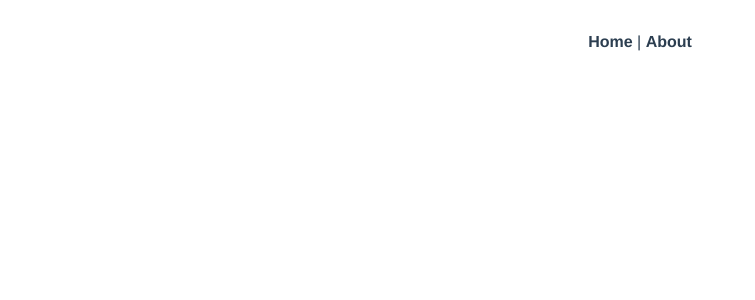
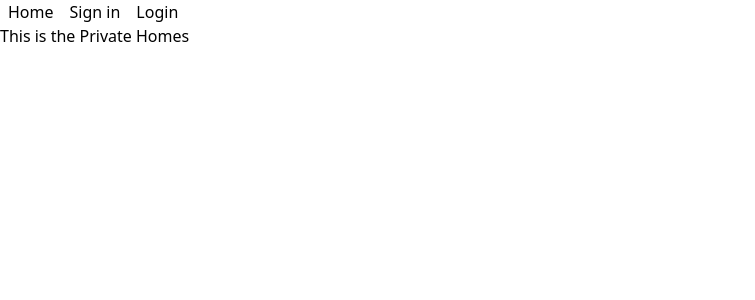
Before and after one commit to Comunidad-de-Programadores/Team-Vue-3-Comfeco, a Vue app: page /home in a window 1280 px wide. Shown: the top 300 px of the page, without its empty margins (0-755 px from the left). Built offline with nearby package versions, Linux system fonts and the light colour scheme.

Commit message:
Maquetacion y configuracion basica del router

```diff
--- a/package.json
+++ b/package.json
@@ -8,7 +8,9 @@
     "lint": "vue-cli-service lint"
   },
   "dependencies": {
+    "@vue/cli": "^4.5.11",
     "core-js": "^3.6.5",
+    "firebase": "^8.2.7",
     "postcss": "^8.2.6",
     "tailwindcss": "^2.0.3",
     "vue": "^2.6.11",
--- a/src/App.vue
+++ b/src/App.vue
@@ -1,32 +1,17 @@
 <template>
   <div id="app">
     <div id="nav">
-      <router-link to="/">Home</router-link> |
-      <router-link to="/about">About</router-link>
+      <Header />
     </div>
     <router-view/>
   </div>
 </template>
 
-<style lang="scss">
-#app {
-  font-family: Avenir, Helvetica, Arial, sans-serif;
-  -webkit-font-smoothing: antialiased;
-  -moz-osx-font-smoothing: grayscale;
-  text-align: center;
-  color: #2c3e50;
-}
-
-#nav {
-  padding: 30px;
-
-  a {
-    font-weight: bold;
-    color: #2c3e50;
-
-    &.router-link-exact-active {
-      color: #42b983;
-    }
+<script>
+  import Header from './components/Header'
+export default {
+  components:{
+    Header
   }
 }
-</style>
+</script>
--- /dev/null
+++ b/src/components/Header.vue
@@ -0,0 +1,13 @@
+<template>
+    <div>
+        <router-link class="m-2" to="/">Home</router-link>
+        <router-link class="m-2" to="Sign">Sign in</router-link>
+        <router-link class="m-2" to="/Login">Login</router-link>
+    </div>
+</template>
+
+<script>
+    export default {
+        name: 'Header'
+    }
+</script>
--- a/src/components/HelloWorld.vue
+++ /dev/null
@@ -1,59 +0,0 @@
-<template>
-  <div class="hello">
-    <h1>{{ msg }}</h1>
-    <p>
-      For a guide and recipes on how to configure / customize this project,<br>
-      check out the
-      <a href="https://cli.vuejs.org" target="_blank" rel="noopener">vue-cli documentation</a>.
-    </p>
-    <h3>Installed CLI Plugins</h3>
-    <ul>
-      <li><a href="https://github.com/vuejs/vue-cli/tree/dev/packages/%40vue/cli-plugin-babel" target="_blank" rel="noopener">babel</a></li>
-      <li><a href="https://github.com/vuejs/vue-cli/tree/dev/packages/%40vue/cli-plugin-router" target="_blank" rel="noopener">router</a></li>
-      <li><a href="https://github.com/vuejs/vue-cli/tree/dev/packages/%40vue/cli-plugin-eslint" target="_blank" rel="noopener">eslint</a></li>
-    </ul>
-    <h3>Essential Links</h3>
-    <ul>
-      <li><a href="https://vuejs.org" target="_blank" rel="noopener">Core Docs</a></li>
-      <li><a href="https://forum.vuejs.org" target="_blank" rel="noopener">Forum</a></li>
-      <li><a href="https://chat.vuejs.org" target="_blank" rel="noopener">Community Chat</a></li>
-      <li><a href="https://twitter.com/vuejs" target="_blank" rel="noopener">Twitter</a></li>
-      <li><a href="https://news.vuejs.org" target="_blank" rel="noopener">News</a></li>
-    </ul>
-    <h3>Ecosystem</h3>
-    <ul>
-      <li><a href="https://router.vuejs.org" target="_blank" rel="noopener">vue-router</a></li>
-      <li><a href="https://vuex.vuejs.org" target="_blank" rel="noopener">vuex</a></li>
-      <li><a href="https://github.com/vuejs/vue-devtools#vue-devtools" target="_blank" rel="noopener">vue-devtools</a></li>
-      <li><a href="https://vue-loader.vuejs.org" target="_blank" rel="noopener">vue-loader</a></li>
-      <li><a href="https://github.com/vuejs/awesome-vue" target="_blank" rel="noopener">awesome-vue</a></li>
-    </ul>
-  </div>
-</template>
-
-<script>
-export default {
-  name: 'HelloWorld',
-  props: {
-    msg: String
-  }
-}
-</script>
-
-<!-- Add "scoped" attribute to limit CSS to this component only -->
-<style scoped lang="scss">
-h3 {
-  margin: 40px 0 0;
-}
-ul {
-  list-style-type: none;
-  padding: 0;
-}
-li {
-  display: inline-block;
-  margin: 0 10px;
-}
-a {
-  color: #42b983;
-}
-</style>
--- a/src/router/index.js
+++ b/src/router/index.js
@@ -1,6 +1,9 @@
 import Vue from 'vue'
 import VueRouter from 'vue-router'
 import Home from '../views/Home.vue'
+import Private from '../views/Private'
+import Login from '../views/Login'
+import Sign from '../views/Sign'
 
 Vue.use(VueRouter)
 
@@ -11,12 +14,18 @@ const routes = [
     component: Home
   },
   {
-    path: '/about',
-    name: 'About',
-    // route level code-splitting
-    // this generates a separate chunk (about.[hash].js) for this route
-    // which is lazy-loaded when the route is visited.
-    component: () => import(/* webpackChunkName: "about" */ '../views/About.vue')
+    path: '/home',
+    name: 'Private',
+    component: Private
+  },
+  {
+    path: '/Login',
+    name: 'Login',
+    component: Login
+  },  {
+    path: '/Sign',
+    name: 'Sign',
+    component: Sign
   }
 ]
 
--- a/src/views/About.vue
+++ /dev/null
@@ -1,5 +0,0 @@
-<template>
-  <div class="about">
-    <h1>This is an about page</h1>
-  </div>
-</template>
--- a/src/views/Home.vue
+++ b/src/views/Home.vue
@@ -1,18 +1,14 @@
 <template>
   <div class="home">
-    <img alt="Vue logo" src="../assets/logo.png">
-    <HelloWorld msg="Welcome to Your Vue.js App"/>
+    this is a public page
   </div>
 </template>
 
 <script>
-// @ is an alias to /src
-import HelloWorld from '@/components/HelloWorld.vue'
-
 export default {
   name: 'Home',
   components: {
-    HelloWorld
+
   }
 }
 </script>
--- /dev/null
+++ b/src/views/Login.vue
@@ -0,0 +1,9 @@
+<template>
+    <div>This is the login views</div>
+</template>
+
+<script>
+export default {
+    name: 'Login'
+}
+</script>
--- /dev/null
+++ b/src/views/Private.vue
@@ -0,0 +1,9 @@
+<template>
+    <div>This is the Private Homes</div>
+</template>
+
+<script>
+export default {
+    name: 'Private'
+}
+</script>
--- /dev/null
+++ b/src/views/Sign.vue
@@ -0,0 +1,11 @@
+<template>
+    <div>
+        This is yhe Sign in views.
+    </div>
+</template>
+
+<script>
+    export default {
+        name: 'Sign'
+    }
+</script>
```
Also changed, not shown: 1 other file (tests, documents, lock files or other folders).
